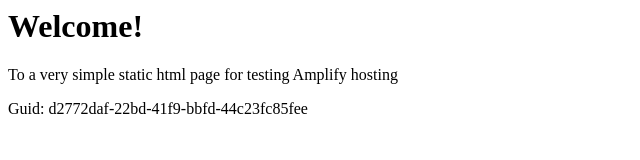
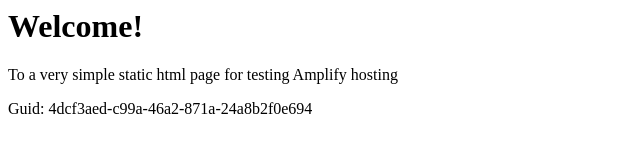
Before and after one commit to aws-aemilia-yul/Github-PR-Commit-Integration-Test-DoNotTouch-GithubWebhookPreviewCanaryTest-v1-preprod-ca-central-1, a website: page src/index.html in a window 1280 px wide. Shown: the full height of the page, 0-640 px from the left. Drawn offline with Linux system fonts and the light colour scheme.

Commit message:
commit from integ tests

```diff
--- a/src/index.html
+++ b/src/index.html
@@ -12,6 +12,6 @@
 <body>
     <h1>Welcome!</h1>
     <p>To a very simple static html page for testing Amplify hosting</p>
-    <p>Guid: d2772daf-22bd-41f9-bbfd-44c23fc85fee</p></body>
+    <p>Guid: 4dcf3aed-c99a-46a2-871a-24a8b2f0e694</p></body>
 
 </html>
```
